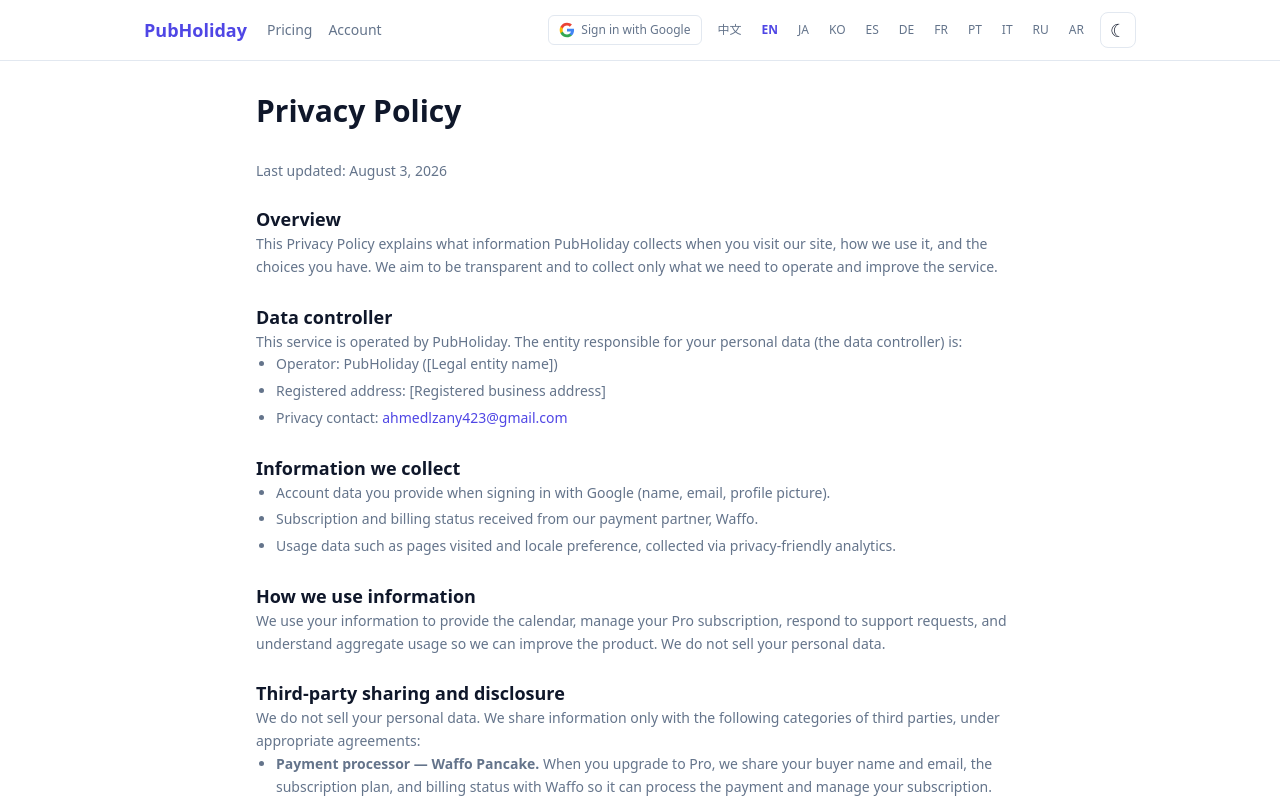
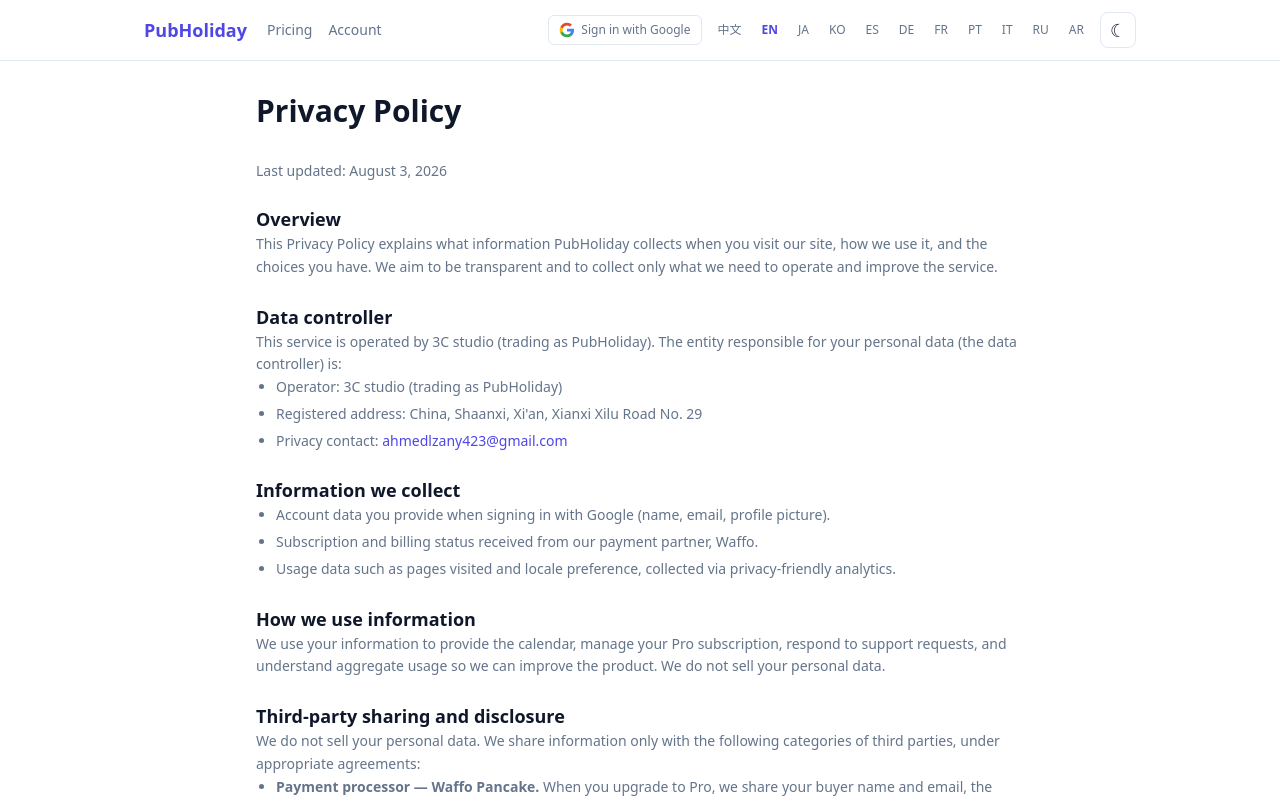
Before and after one commit to 863683348/public-holidays, a Next.js app: page /en/privacy in a window 1280 px wide. Shown: the top 800 px of the page. Built offline with nearby package versions, Linux system fonts and the light colour scheme; no server answers.

Commit message:
docs(privacy): 填入真实法律实体信息 3C studio 及注册地址

```diff
--- a/src/app/[locale]/privacy/page.tsx
+++ b/src/app/[locale]/privacy/page.tsx
@@ -49,12 +49,12 @@ export default async function PrivacyPage({
       <section>
         <h2 className="text-lg font-semibold text-[var(--fg)]">Data controller</h2>
         <p>
-          This service is operated by PubHoliday. The entity responsible for
+          This service is operated by 3C studio (trading as PubHoliday). The entity responsible for
           your personal data (the data controller) is:
         </p>
         <ul className="list-disc space-y-1 pl-5">
-          <li>Operator: PubHoliday ([Legal entity name])</li>
-          <li>Registered address: [Registered business address]</li>
+          <li>Operator: 3C studio (trading as PubHoliday)</li>
+          <li>Registered address: China, Shaanxi, Xi&apos;an, Xianxi Xilu Road No. 29</li>
           <li>
             Privacy contact:{" "}
             <a
```
